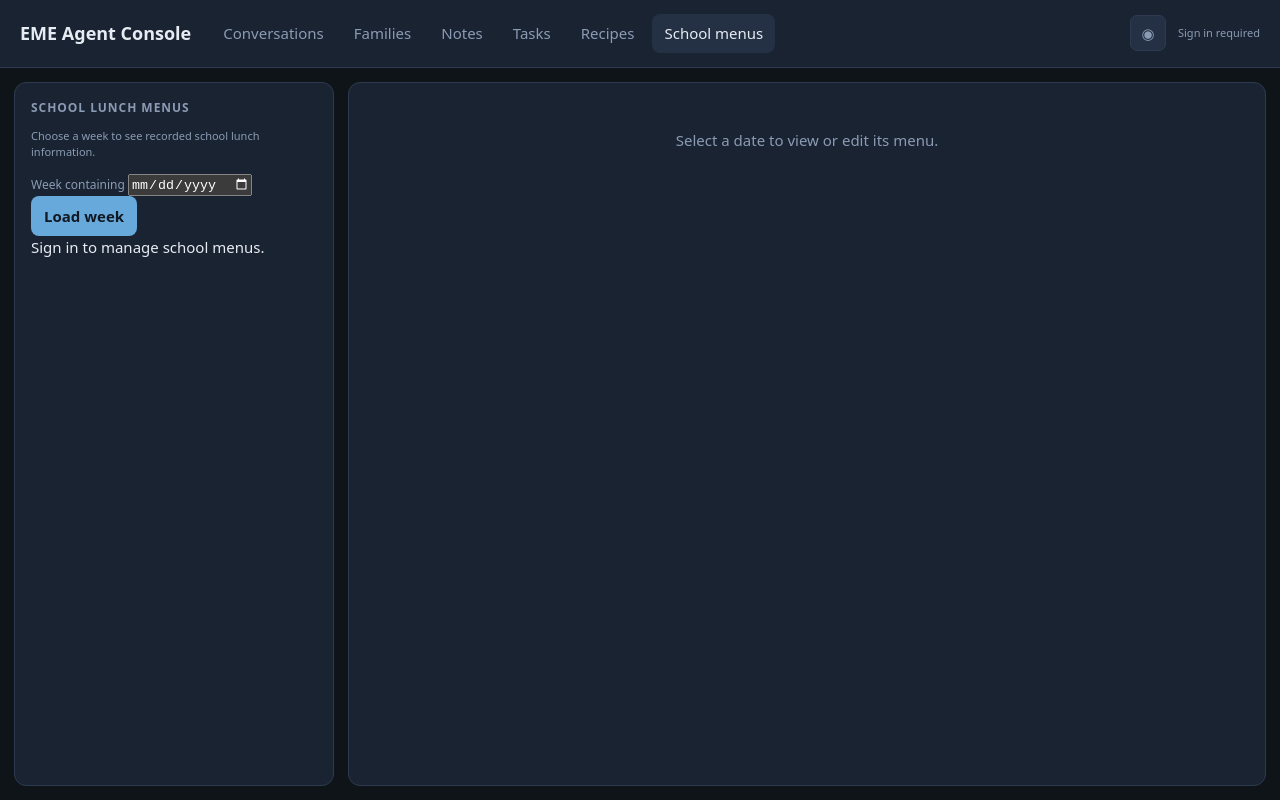
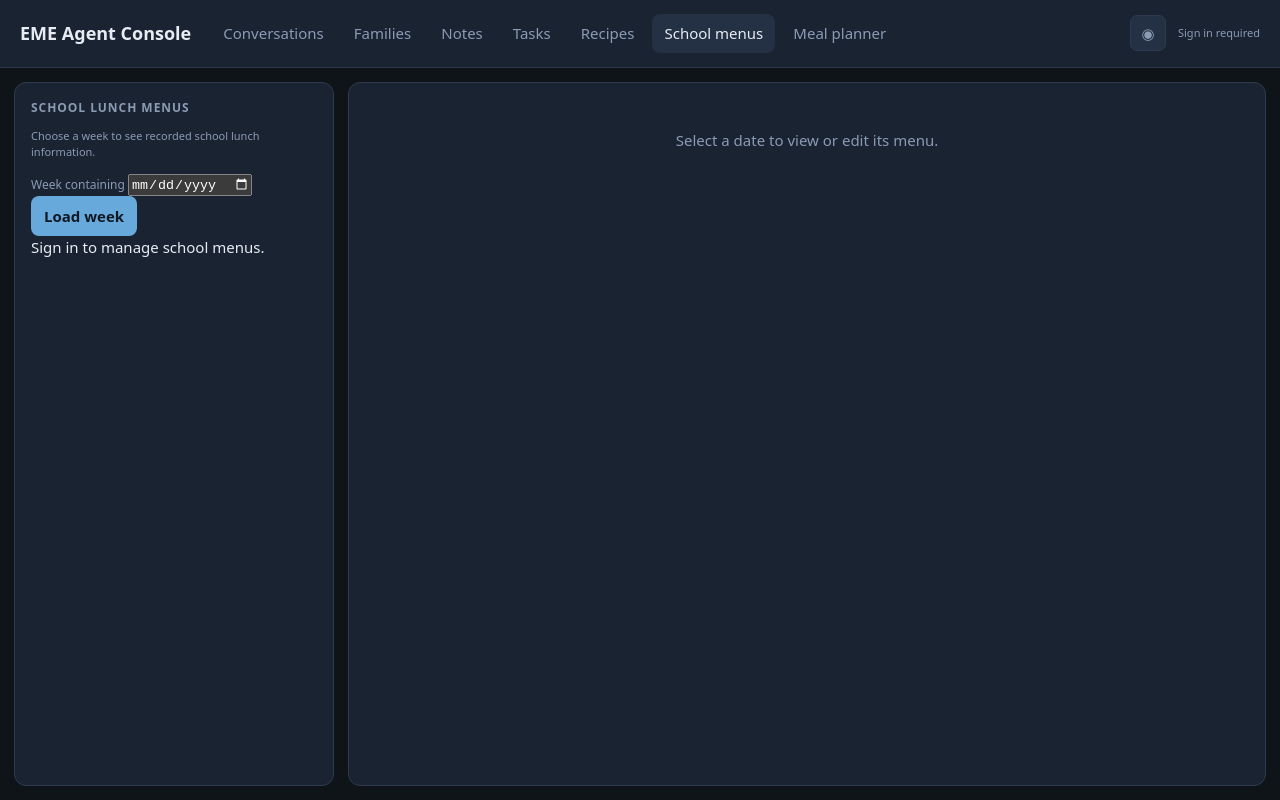
Before and after one commit to jgsogo/eme, a plain HTML site: page agent-server/static/school_menus.html in a window 1280 px wide. Drawn offline with Linux system fonts and the light colour scheme; files that its build step writes are made by us from their sources; no server answers; files whose address does not match are found by name.

Commit message:
Add weekly planner to console navigation

```diff
--- a/agent-server/static/school_menus.html
+++ b/agent-server/static/school_menus.html
@@ -1,4 +1,4 @@
 <!DOCTYPE html>
 <html lang="en"><head><meta charset="utf-8"><meta name="viewport" content="width=device-width,initial-scale=1"><meta name="referrer" content="no-referrer"><title>EME Agent Console · School menus</title><link rel="stylesheet" href="/assets/console.css"><script src="/assets/school-menus.js" defer></script></head>
-<body><header><div class="header-title"><h1>EME Agent Console</h1><nav class="main-nav" aria-label="Main navigation"><a class="main-nav-link" href="/console/conversations">Conversations</a><a class="main-nav-link" href="/console/families">Families</a><a class="main-nav-link" href="/console/notes">Notes</a><a class="main-nav-link" href="/console/tasks">Tasks</a><a class="main-nav-link" href="/console/recipes">Recipes</a><a class="main-nav-link active" href="/console/school-menus" aria-current="page">School menus</a></nav></div><div class="header-actions"><a class="profile-link" href="/console/profile" aria-label="Profile">◉</a><span id="connection" class="hint">Connecting…</span></div></header>
+<body><header><div class="header-title"><h1>EME Agent Console</h1><nav class="main-nav" aria-label="Main navigation"><a class="main-nav-link" href="/console/conversations">Conversations</a><a class="main-nav-link" href="/console/families">Families</a><a class="main-nav-link" href="/console/notes">Notes</a><a class="main-nav-link" href="/console/tasks">Tasks</a><a class="main-nav-link" href="/console/recipes">Recipes</a><a class="main-nav-link active" href="/console/school-menus" aria-current="page">School menus</a><a class="main-nav-link" href="/console/meal-planner">Meal planner</a></nav></div><div class="header-actions"><a class="profile-link" href="/console/profile" aria-label="Profile">◉</a><span id="connection" class="hint">Connecting…</span></div></header>
 <main><div class="recipes-view"><section class="panel recipes-sidebar"><h2>School lunch menus</h2><p class="hint">Choose a week to see recorded school lunch information.</p><label>Week containing <input id="week-date" type="date"></label><button id="load-week" type="button">Load week</button><div id="menu-list" class="recipe-list"><p class="hint">Loading…</p></div></section><section class="panel recipe-main"><div id="menu-content"><p class="empty">Select a date to view or edit its menu.</p></div></section></div></main></body></html>
```
